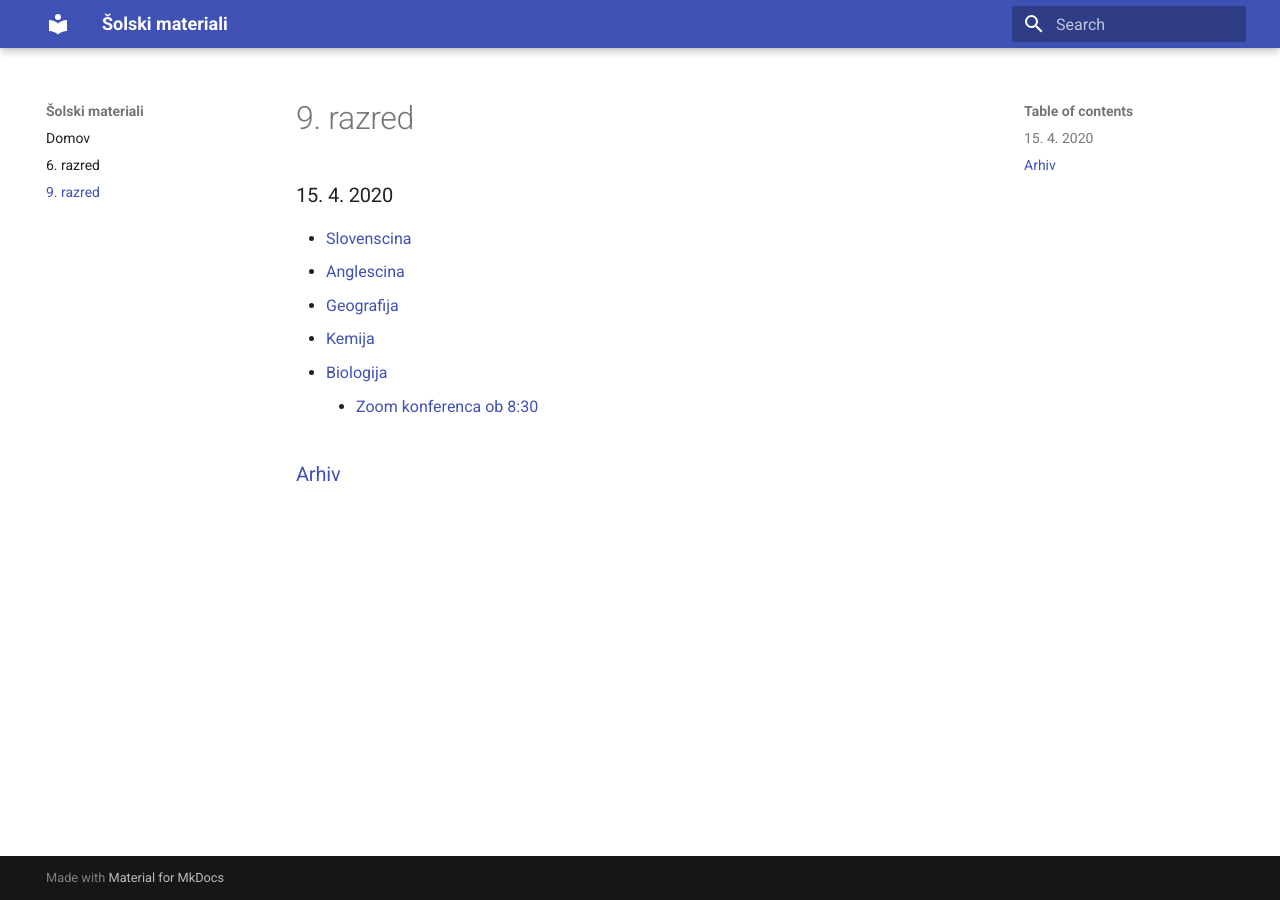
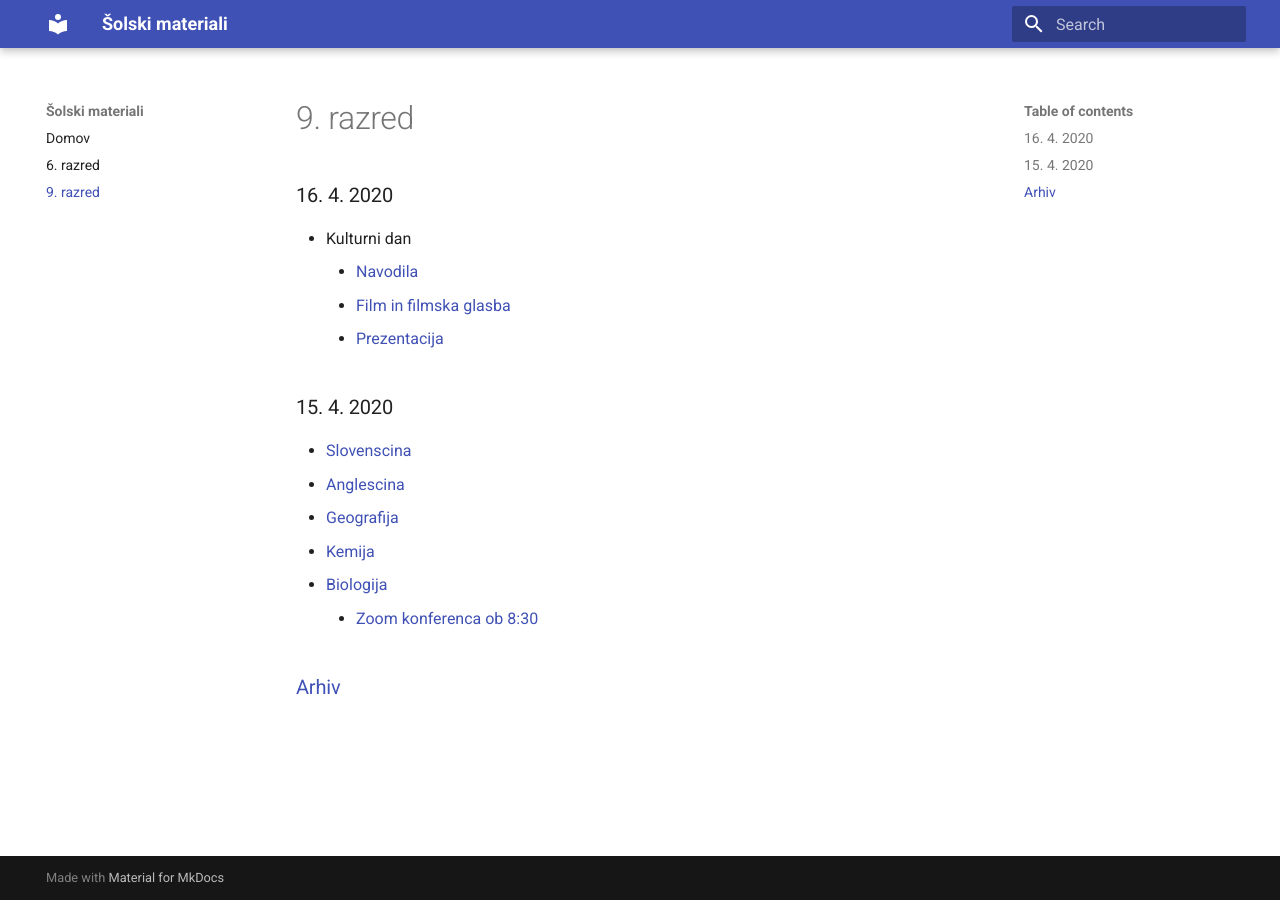
Before and after one commit to skyflyer/solski-materiali, an MkDocs documentation site: the page built from docs/9razred/index.md, in a window 1280 px wide. Built offline with MkDocs 1.6.1 and Material for MkDocs 9.7.7, drawn with Linux system fonts in a browser that asks for light colours.

Commit message:
16. 4. 2020

```diff
--- a/docs/9razred/index.md
+++ b/docs/9razred/index.md
@@ -2,6 +2,13 @@
 title: 9. razred
 summary: ucna snov za 9. razred
 ---
+
+### 16. 4. 2020
+
+* Kulturni dan
+    * [Navodila](2020-04-16-kulturni-dan-navodila.pdf)
+    * [Film in filmska glasba](2020-04-16-kulturni-dan.pdf)
+    * [Prezentacija](2020-04-16-kulturni-dan-pp.pdf)
 
 ### 15. 4. 2020
 * [Slovenscina](slovenscina/2020-04-10-slovenscina.pdf)
```
Also changed, not shown: docs/6razred/index.md (+4 -0 lines), 4 other files.
